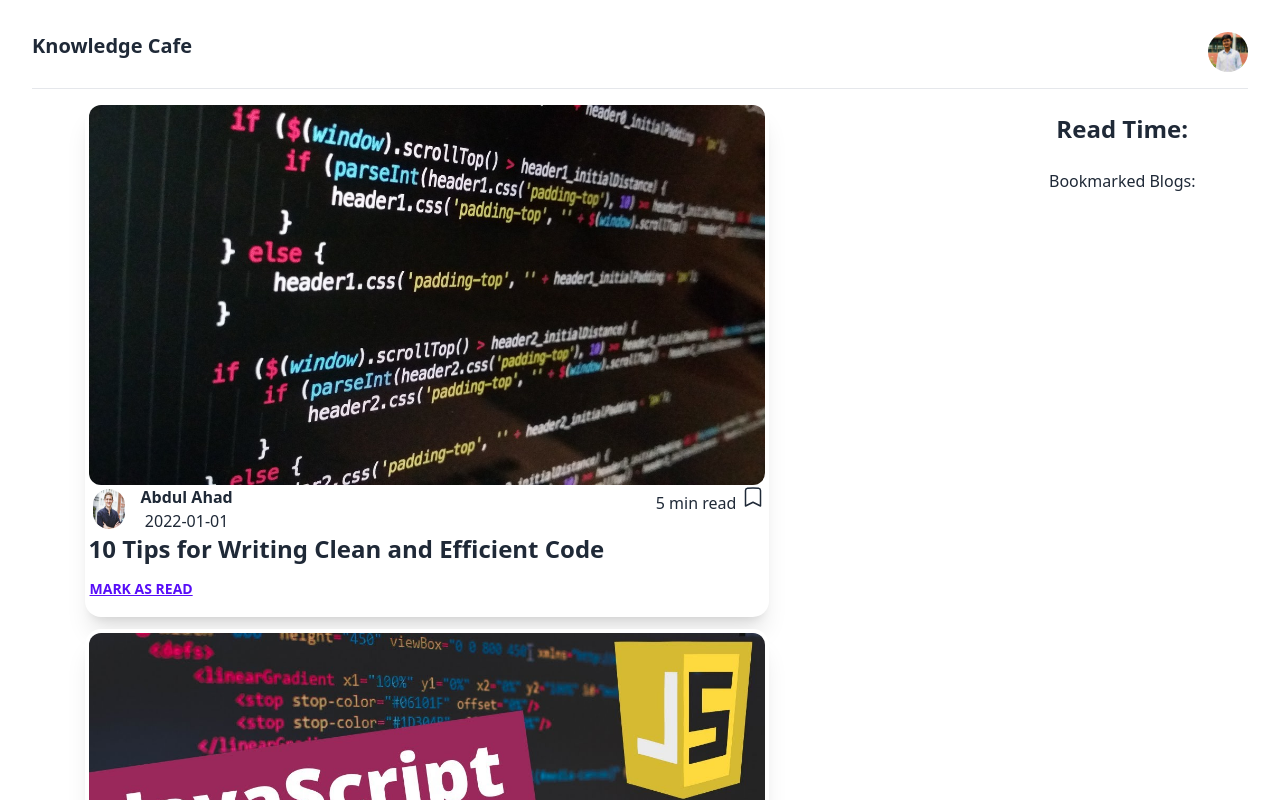
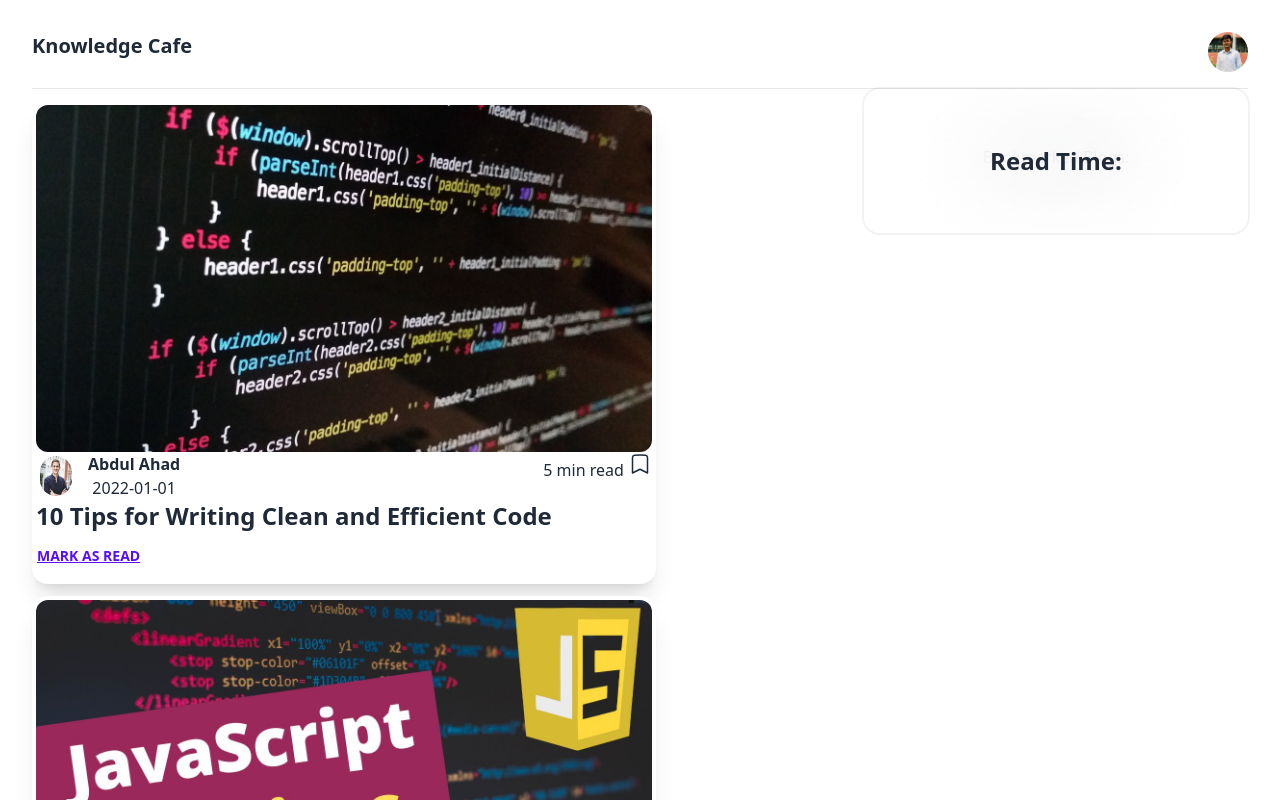
Before and after one commit to abdulahaddf/Knowledge-cafe, a React (Vite) app: page / in a window 1280 px wide. Shown: the top 800 px of the page. Built offline with nearby package versions, Linux system fonts and the light colour scheme.

Commit message:
total read time fixed

```diff
--- a/src/Components/Bookmark/Bookmark.jsx
+++ b/src/Components/Bookmark/Bookmark.jsx
@@ -3,7 +3,7 @@ import React from 'react';
 const Bookmark = () => {
     return (
         <div>
-
+            <h2>Bookmarked Blogs:</h2>
         </div>
     );
 };
--- a/src/Components/Card/Card.jsx
+++ b/src/Components/Card/Card.jsx
@@ -1,5 +1,6 @@
 import React, { useState } from 'react';
 import { useEffect } from 'react';
+import Bookmark from '../Bookmark/Bookmark';
 import SingleCard from '../SingleCard/SingleCard';
 import Time from '../Time/Time';
 
@@ -33,12 +34,12 @@ const [time, setTime] = useState("");
                     (<SingleCard blog={blog} handleTime={handleTime} key={blog.id}></SingleCard>)
                 )}
             </div>
-            <div>
+            <div className='flex flex-col h-3/4'>
                 <div className='h-14'>
                     <Time time={time}></Time>
                 </div>
-                <div>
-                    <h2>Bookmarked Blogs:</h2>
+                <div className='h-36'>
+                    <Bookmark></Bookmark>
                 </div>
             </div>
         </div>
--- a/src/Components/Time/Time.jsx
+++ b/src/Components/Time/Time.jsx
@@ -9,8 +9,11 @@ const [rt, setRt] = useState(time);
       }, [time]);
 
     return (
-        <div>
+        <div >
+            <div className='card w-96 glass'>
             <h3 className='text-2xl font-semibold my-6'>Read Time: {rt}</h3>
+
+            </div>
         </div>
     );
 };
```
